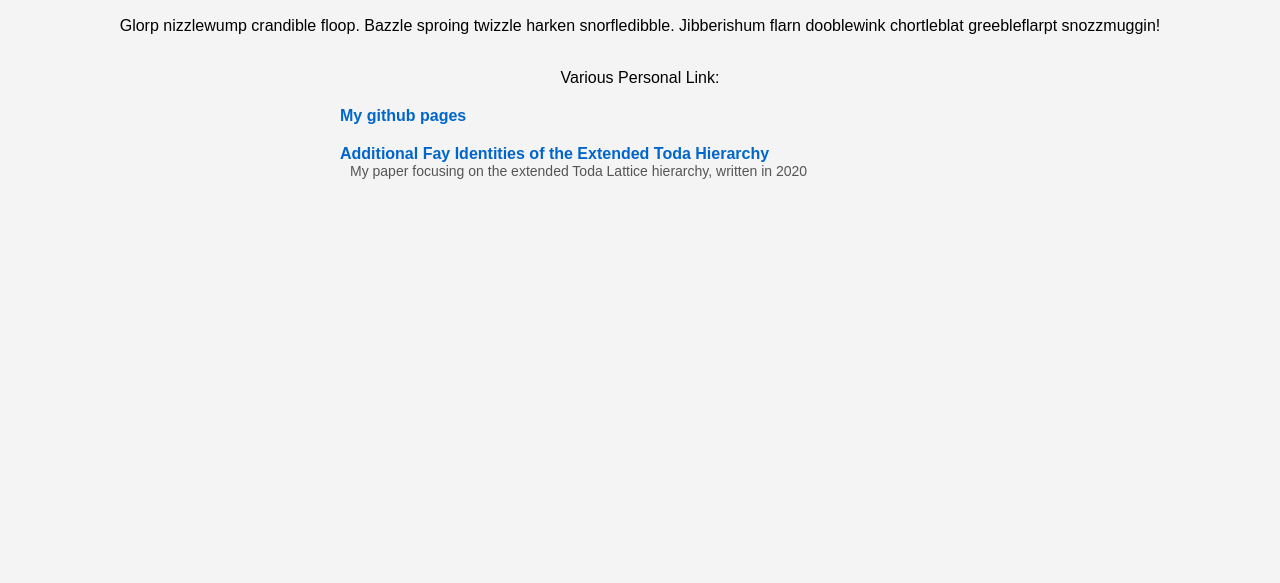
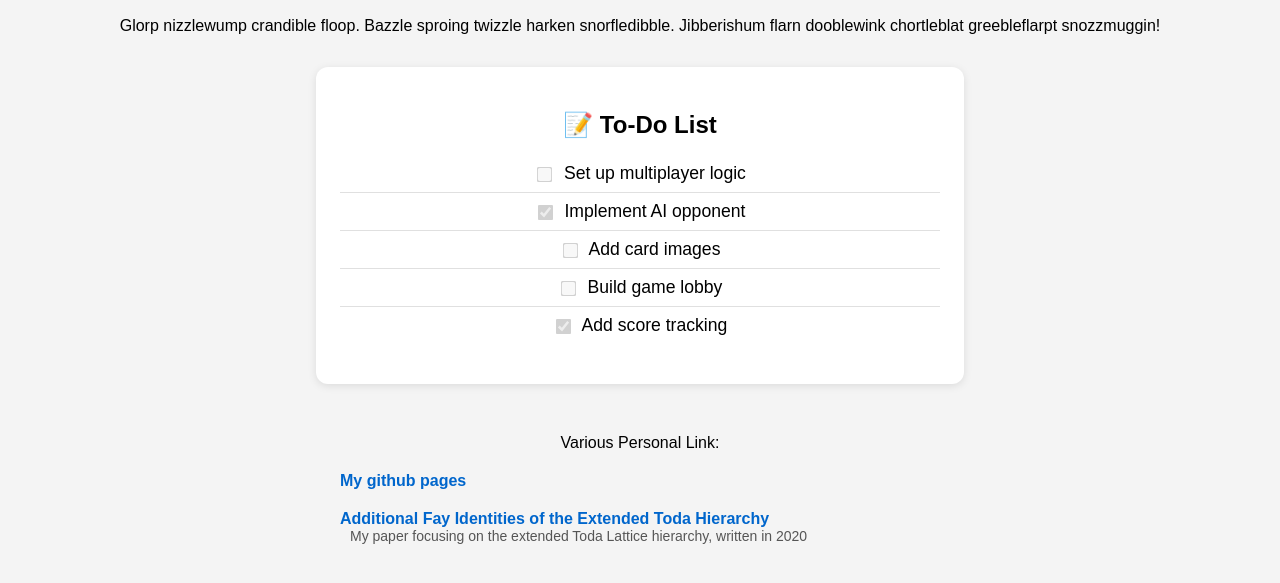
Before and after one commit to mikezom/mikezom.github.io, a plain HTML site: page index.html in a window 1280 px wide. Shown: the part 141-724 px from the top of the page. Drawn offline with Linux system fonts and the light colour scheme.

Commit message:
Added todo list

```diff
--- a/index.html
+++ b/index.html
@@ -1,11 +1,13 @@
 <!DOCTYPE html>
 <html lang="en">
+
 <head>
     <meta charset="UTF-8" />
     <meta name="viewport" content="width=device-width, initial-scale=1.0" />
     <title>My Site</title>
     <link rel="stylesheet" href="style.css" />
 </head>
+
 <body>
 
     <div class="navbar">
@@ -24,7 +26,13 @@
         <p>
             Glorp nizzlewump crandible floop. Bazzle sproing twizzle harken snorfledibble.
             Jibberishum flarn dooblewink chortleblat greebleflarpt snozzmuggin!
+            <br>
         </p>
+        <div class="todo-section">
+            <h2>📝 To-Do List</h2>
+            <ul class="todo-list" id="todo-list">
+            </ul>
+        </div>
         <p>
             <br>
             Various Personal Link:
@@ -36,12 +44,16 @@
                     <div class="link-comment"></div>
                 </li>
                 <li>
-            <a href="https://scholar.rose-hulman.edu/rhumj/vol23/iss1/1/" target="_blank">Additional Fay Identities of the Extended Toda Hierarchy</a>
-            <div class="link-comment">My paper focusing on the extended Toda Lattice hierarchy, written in 2020</div>
+                    <a href="https://scholar.rose-hulman.edu/rhumj/vol23/iss1/1/" target="_blank">Additional Fay
+                        Identities of the Extended Toda Hierarchy</a>
+                    <div class="link-comment">My paper focusing on the extended Toda Lattice hierarchy, written in 2020
+                    </div>
                 </li>
             </ul>
         </div>
     </div>
 
+    <script src="js/main.js"></script>
 </body>
+
 </html>
--- /dev/null
+++ b/js/main.js
@@ -0,0 +1,20 @@
+fetch('lib/todo.json')
+  .then(response => response.json())
+  .then(data => {
+    const list = document.getElementById('todo-list');
+    data.forEach(item => {
+      const li = document.createElement('li');
+      const label = document.createElement('label');
+      const checkbox = document.createElement('input');
+      checkbox.type = 'checkbox';
+      checkbox.checked = item.checked;
+      checkbox.disabled = true;  // prevent editing
+      label.appendChild(checkbox);
+      label.appendChild(document.createTextNode(' ' + item.label));
+      li.appendChild(label);
+      list.appendChild(li);
+    });
+  })
+  .catch(err => {
+    console.error("Failed to load todo list:", err);
+  });
--- /dev/null
+++ b/lib/todo.json
@@ -0,0 +1,7 @@
+[
+    { "label": "Set up multiplayer logic", "checked": false },
+    { "label": "Implement AI opponent", "checked": true },
+    { "label": "Add card images", "checked": false },
+    { "label": "Build game lobby", "checked": false },
+    { "label": "Add score tracking", "checked": true }
+]
--- a/style.css
+++ b/style.css
@@ -80,3 +80,39 @@ body {
     color: #555;
     margin-left: 10px;
 }
+
+.todo-section {
+    max-width: 600px;
+    margin: 2rem auto;
+    background: #ffffff;
+    padding: 1.5rem;
+    border-radius: 12px;
+    box-shadow: 0 2px 8px rgba(0, 0, 0, 0.1);
+}
+
+.todo-section h2 {
+    margin-bottom: 1rem;
+    font-size: 1.5rem;
+    text-align: center;
+}
+
+.todo-list {
+    list-style: none;
+    padding: 0;
+}
+
+.todo-list li {
+    padding: 0.5rem 0;
+    font-size: 1.1rem;
+    border-bottom: 1px solid #e0e0e0;
+}
+
+.todo-list li:last-child {
+    border-bottom: none;
+}
+
+.todo-list input[type="checkbox"] {
+    transform: scale(1.2);
+    margin-right: 0.5rem;
+    vertical-align: middle;
+}
```
Lines whose indentation alone changed are shown as unchanged.
